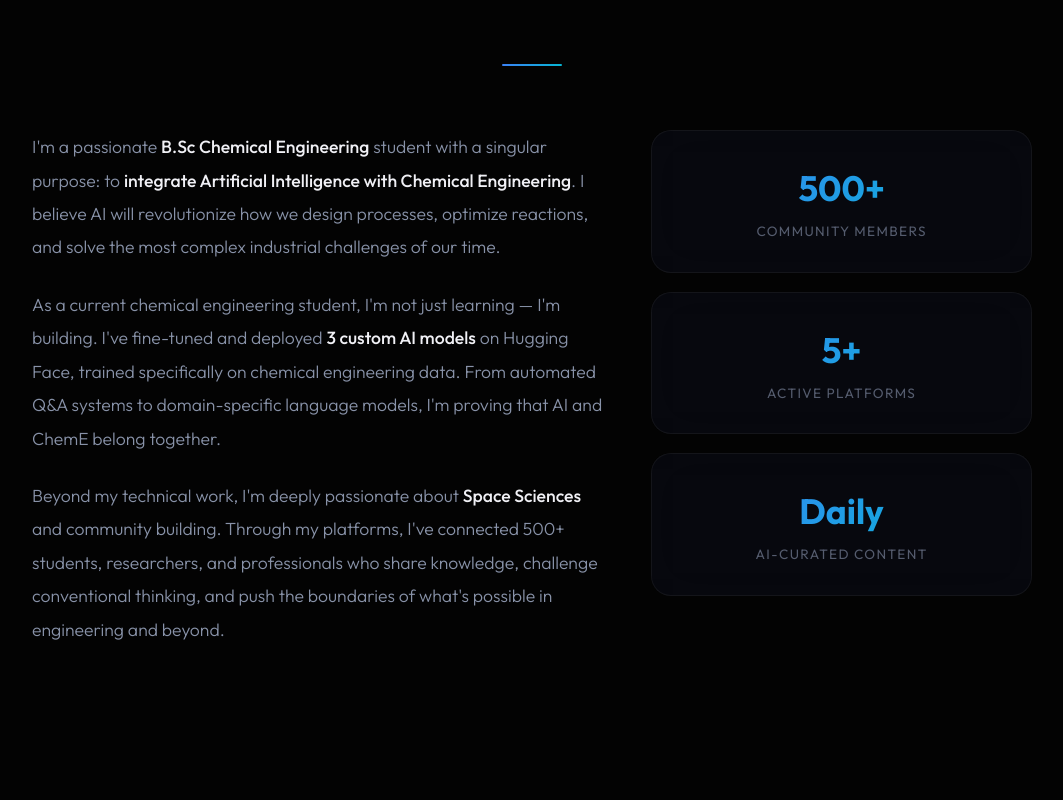
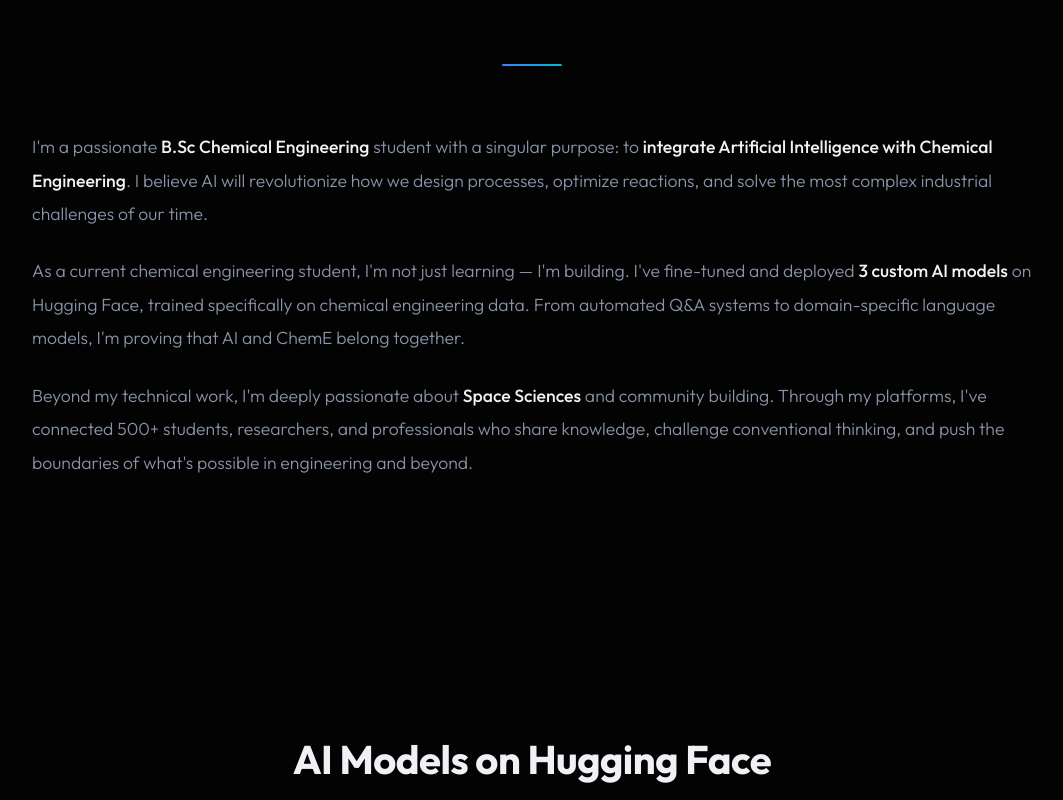
Before and after one commit to Saad-web-spec/my-website, a React (Vite) app: page / in a window 1280 px wide. Shown: the part 1020-1820 px from the top of the page, without its empty margins (108-1171 px from the left). Built offline with nearby package versions, Linux system fonts and the light colour scheme.

Commit message:
Fix layout anchor, remove About stats, move Space below Communities

```diff
--- a/src/App.jsx
+++ b/src/App.jsx
@@ -165,8 +165,8 @@ const NAV_LINKS = [
   { label: 'Home', href: '#hero' },
   { label: 'About', href: '#about' },
   { label: 'AI Models', href: '#ai-models' },
+  { label: 'Communities', href: '#communities' },
   { label: 'Space', href: '#space' },
-  { label: 'Communities', href: '#communities' },
   { label: 'Socials', href: '#socials' },
   { label: 'Contact', href: '#contact' },
 ];
@@ -361,21 +361,6 @@ function App() {
                 and push the boundaries of what's possible in engineering and beyond.
               </p>
             </div>
-
-            <div className="about-stats-row reveal-right">
-              <div className="stat-card">
-                <div className="stat-number">500+</div>
-                <div className="stat-label">Community Members</div>
-              </div>
-              <div className="stat-card">
-                <div className="stat-number">5+</div>
-                <div className="stat-label">Active Platforms</div>
-              </div>
-              <div className="stat-card">
-                <div className="stat-number">Daily</div>
-                <div className="stat-label">AI-Curated Content</div>
-              </div>
-            </div>
           </div>
         </div>
       </section>
@@ -404,13 +389,40 @@ function App() {
         </div>
       </section>
 
+      {/* ─── Communities Section ─── */}
+      <section className="section" id="communities">
+        <div className="container">
+          <h2 className="section-title reveal">My Communities</h2>
+          <p className="section-subtitle reveal">Join the network and let's grow together</p>
+          <div className="section-divider reveal" />
+
+          <div className="social-grid reveal-stagger">
+            {COMMUNITY_GROUPS.map(c => (
+              <a
+                key={c.title}
+                href={c.href}
+                target="_blank"
+                rel="noopener noreferrer"
+                className={`social-card hover-lift ${c.glowClass}`}
+                style={{ maxWidth: '600px', margin: '0 auto', gridColumn: '1 / -1' }}
+              >
+                <div className="social-icon">{c.icon}</div>
+                <h3>{c.title}</h3>
+                <p>{c.desc}</p>
+                <span className="join-link">{c.linkText}</span>
+              </a>
+            ))}
+          </div>
+        </div>
+      </section>
+
       {/* ─── Space Section ─── */}
       <section className="space-section" id="space">
         <StarField />
         <div className="container">
           <div className="space-card reveal">
             <div className="space-icon">🚀</div>
-            <h2>Towards The Cosmos</h2>
+            <h2>Towards The Space</h2>
             <p>
               Process engineering doesn't stop at Earth's atmosphere. Explore a world where
               chemical engineering meets interstellar ambition — from propulsion technologies
@@ -438,35 +450,8 @@ function App() {
               rel="noopener noreferrer"
               className="btn-primary"
             >
-              Explore the Cosmos
+              Explore Space
             </a>
-          </div>
-        </div>
-      </section>
-
-      {/* ─── Communities Section ─── */}
-      <section className="section" id="communities">
-        <div className="container">
-          <h2 className="section-title reveal">My Communities</h2>
-          <p className="section-subtitle reveal">Join the network and let's grow together</p>
-          <div className="section-divider reveal" />
-
-          <div className="social-grid reveal-stagger">
-            {COMMUNITY_GROUPS.map(c => (
-              <a
-                key={c.title}
-                href={c.href}
-                target="_blank"
-                rel="noopener noreferrer"
-                className={`social-card hover-lift ${c.glowClass}`}
-                style={{ maxWidth: '600px', margin: '0 auto', gridColumn: '1 / -1' }}
-              >
-                <div className="social-icon">{c.icon}</div>
-                <h3>{c.title}</h3>
-                <p>{c.desc}</p>
-                <span className="join-link">{c.linkText}</span>
-              </a>
-            ))}
           </div>
         </div>
       </section>
--- a/src/index.css
+++ b/src/index.css
@@ -46,7 +46,7 @@
 
 html {
   scroll-behavior: smooth;
-  scroll-padding-top: 80px;
+  scroll-padding-top: 120px;
 }
 
 body {
@@ -558,7 +558,7 @@ img {
    ═══════════════════════════════════════════════════ */
 .about-grid {
   display: grid;
-  grid-template-columns: 1.2fr 0.8fr;
+  grid-template-columns: 1fr;
   gap: 3rem;
   align-items: start;
   max-width: 1000px;
```
